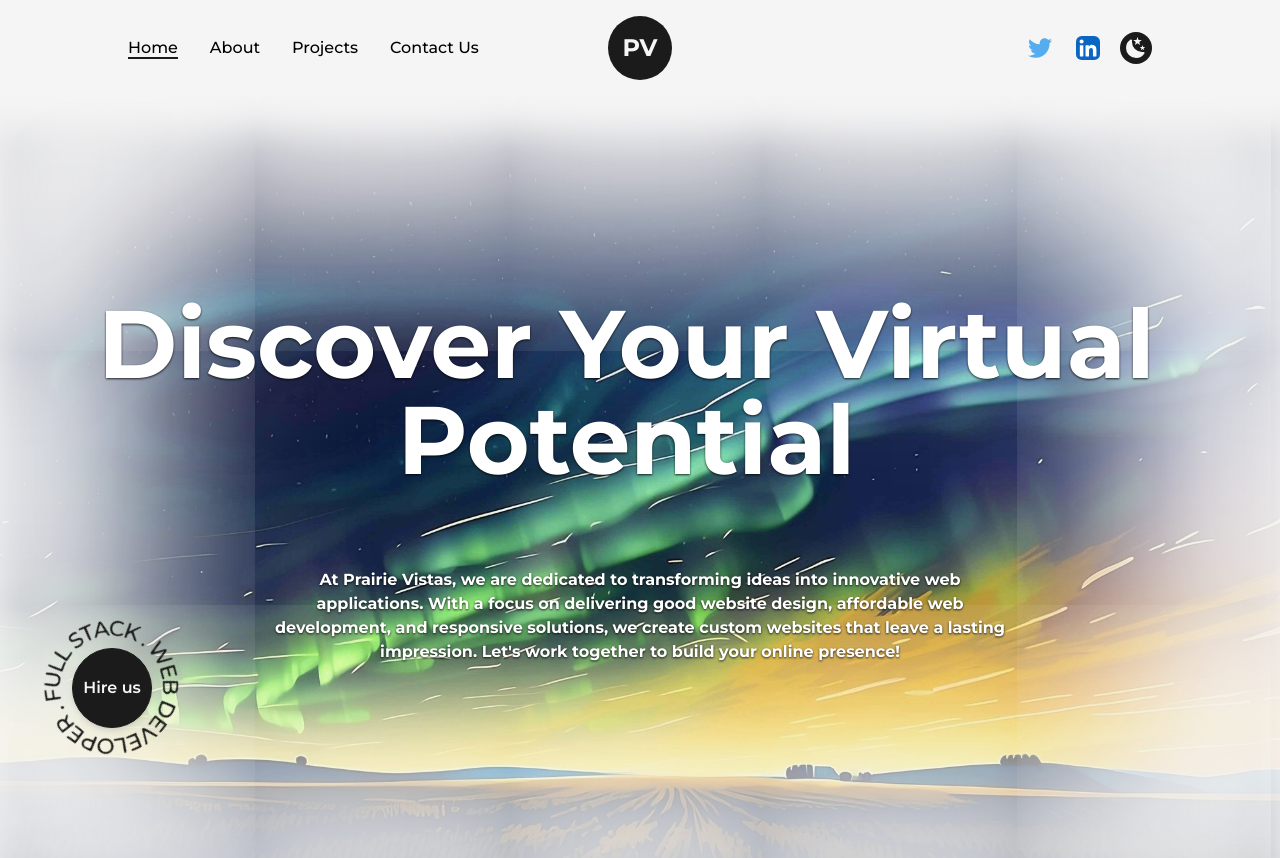
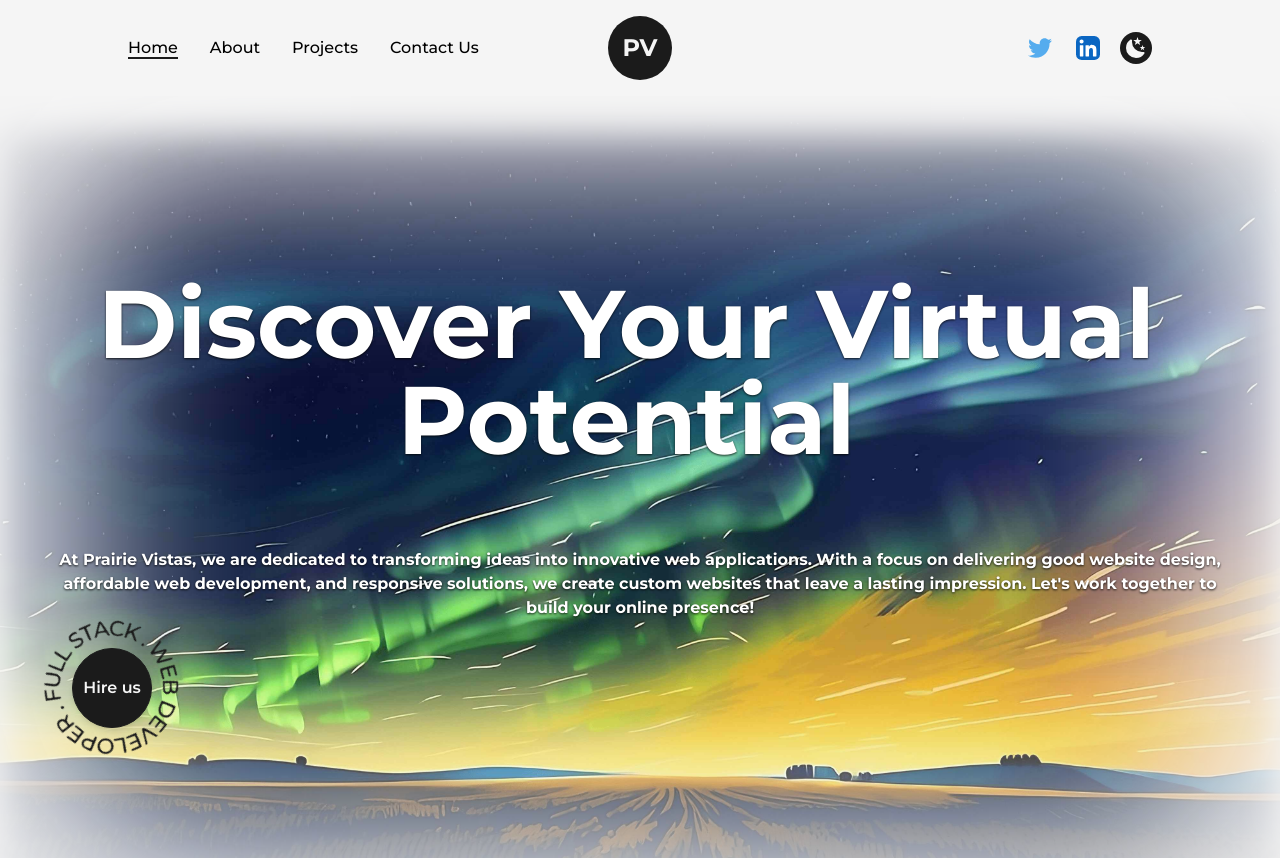
Before and after one commit to seemslikeali/Web-Project-June-12-2023, a Next.js app: page / in a window 1280 px wide. Shown: the top 858 px of the page. Built offline with nearby package versions, Linux system fonts and the light colour scheme.

Commit message:
homepage text small fine tuning for regular screens text/shadows

```diff
--- a/src/pages/index.js
+++ b/src/pages/index.js
@@ -79,7 +79,7 @@ export default function Home() {
                   <AnimatedText text="Discover Your Virtual Potential"
                     className='text-white drop-shadow-[0_1.2px_1.2px_rgba(0,0,0,0.8)] mb-16 lg:text-7xl sm:mb-8 sm:!text-6xl xs:!text-4xl '
                   />
-                  <h2 className='drop-shadow-[0_1.2px_1.2px_rgba(0,0,0,0.8)] mb-10 my-2 m-auto text-l flex items-center justify-center text-center font-bold w-3/5 dark:text-light'>
+                  <h2 className='pb-16 drop-shadow-[0_1.2px_1.2px_rgba(0,0,0,0.8)] mb-10 my-2 m-auto text-l flex items-center justify-center text-center font-bold w-3/5 2xl:w-[95%] dark:text-light'>
                     At Prairie Vistas, we are dedicated to transforming ideas into innovative web applications. With a focus on delivering good website design, affordable web development, and responsive solutions, we create custom websites that leave a lasting impression. Let&apos;s work together to build your online presence!
                   </h2>
 
--- a/tailwind.config.js
+++ b/tailwind.config.js
@@ -8,8 +8,8 @@ module.exports = {
   theme: {
     extend: {
       boxShadow: {
-        innerDark: 'inset 0 0 52em 15em #1b1b1b',
-        innerLight: 'inset 0 0 12em 10em #F5F5F5, inset 0px 35px 35px 0px #F5F5F5'
+        innerDark: 'inset 0 0 52em 5em #1b1b1b',
+        innerLight: 'inset 0 0 12em 5em #F5F5F5, inset 0px 35px 35px 0px #F5F5F5'
 
       },
       fontFamily: {
```
